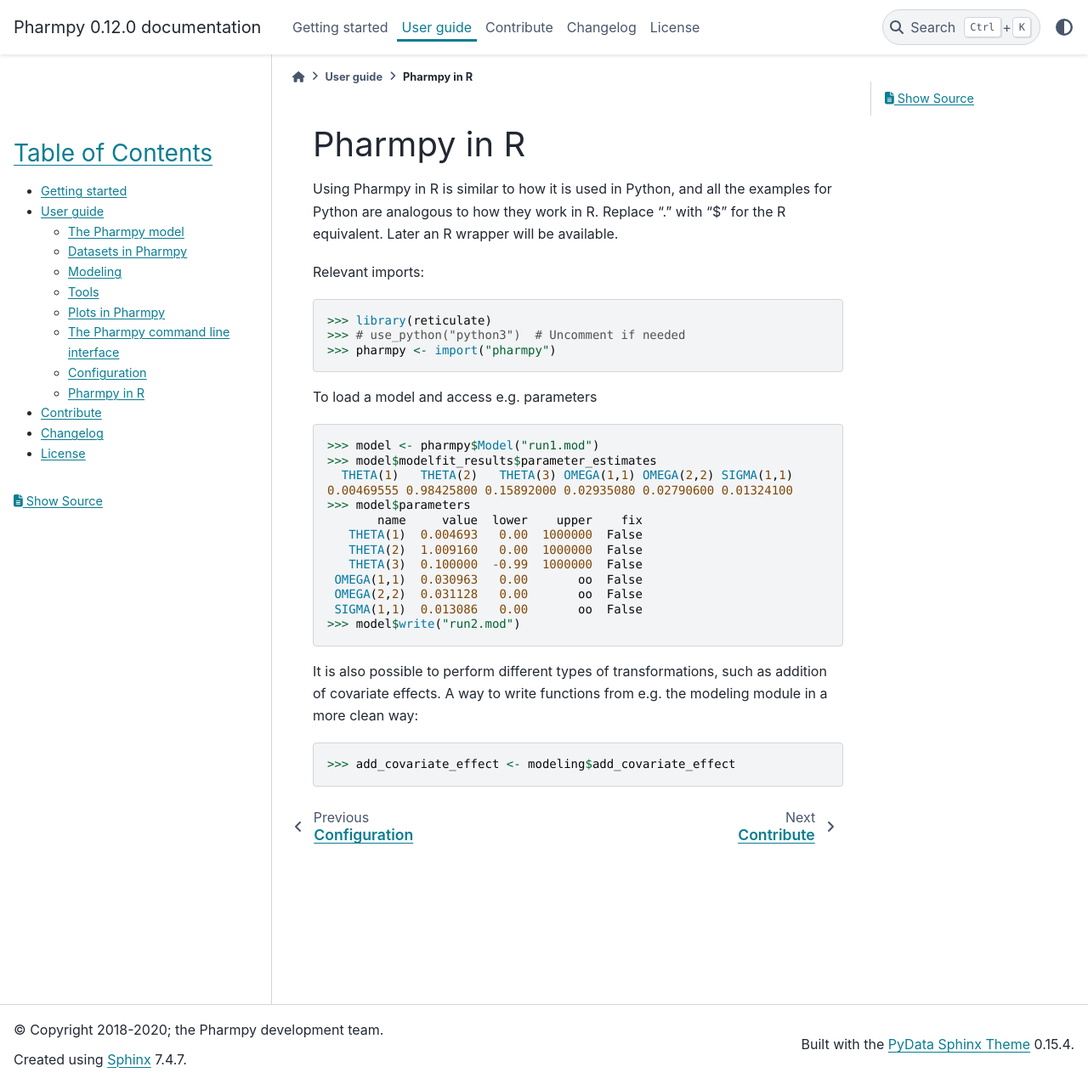
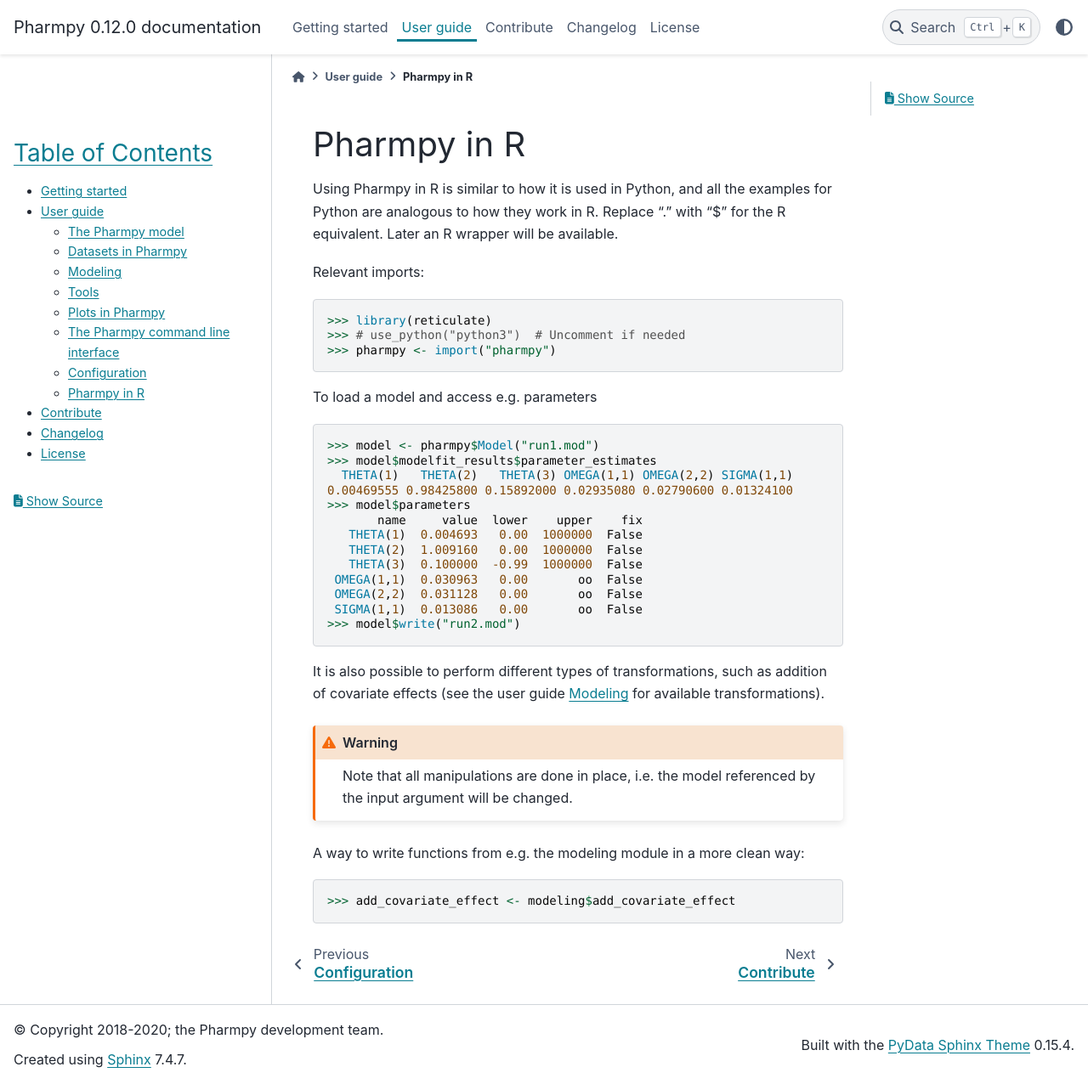
Before and after one commit to pharmpy/pharmpy, a Sphinx documentation site: the page built from docs/using_r.rst, in a window 1280 px wide and 1276 px high. Shown: the whole window at 85% size. Built offline with Sphinx 7.4.7 and the PyData theme 0.15.4, drawn with Linux system fonts in a browser that asks for light colours; pages that are not in the unit, such as notebooks, are missing from menus.

Commit message:
Added warning to documentation that all model transformations are done inplace (resolves #77)

```diff
--- a/docs/modeling.rst
+++ b/docs/modeling.rst
@@ -31,8 +31,10 @@
 ~~~~~~~~~~~~~~~
 
 Many basic model manipulation tasks that could also be done using methods on model objects have been included in the modeling module. This
-makes it possible to do most common model manipulations using a functional interface that is easy to chain into a pipeline. Note that all
-manipulations are done in place, i.e. the model referenced by the input argument will be changed.
+makes it possible to do most common model manipulations using a functional interface that is easy to chain into a pipeline.
+
+.. warning::
+   Note that all manipulations are done in place, i.e. the model referenced by the input argument will be changed.
 
 Reading, writing and updating source models
 ~~~~~~~~~~~~~~~~~~~~~~~~~~~~~~~~~~~~~~~~~~~
--- a/docs/using_r.rst
+++ b/docs/using_r.rst
@@ -33,8 +33,13 @@
      SIGMA(1,1)  0.013086   0.00       oo  False
     >>> model$write("run2.mod")
 
-It is also possible to perform different types of transformations, such as addition of covariate effects. A way to
-write functions from e.g. the modeling module in a more clean way:
+It is also possible to perform different types of transformations, such as addition of covariate effects (see the
+user guide :ref:`Modeling <modeling>` for available transformations).
+
+.. warning::
+   Note that all manipulations are done in place, i.e. the model referenced by the input argument will be changed.
+
+A way to write functions from e.g. the modeling module in a more clean way:
 
 .. code-block:: r
 
```
